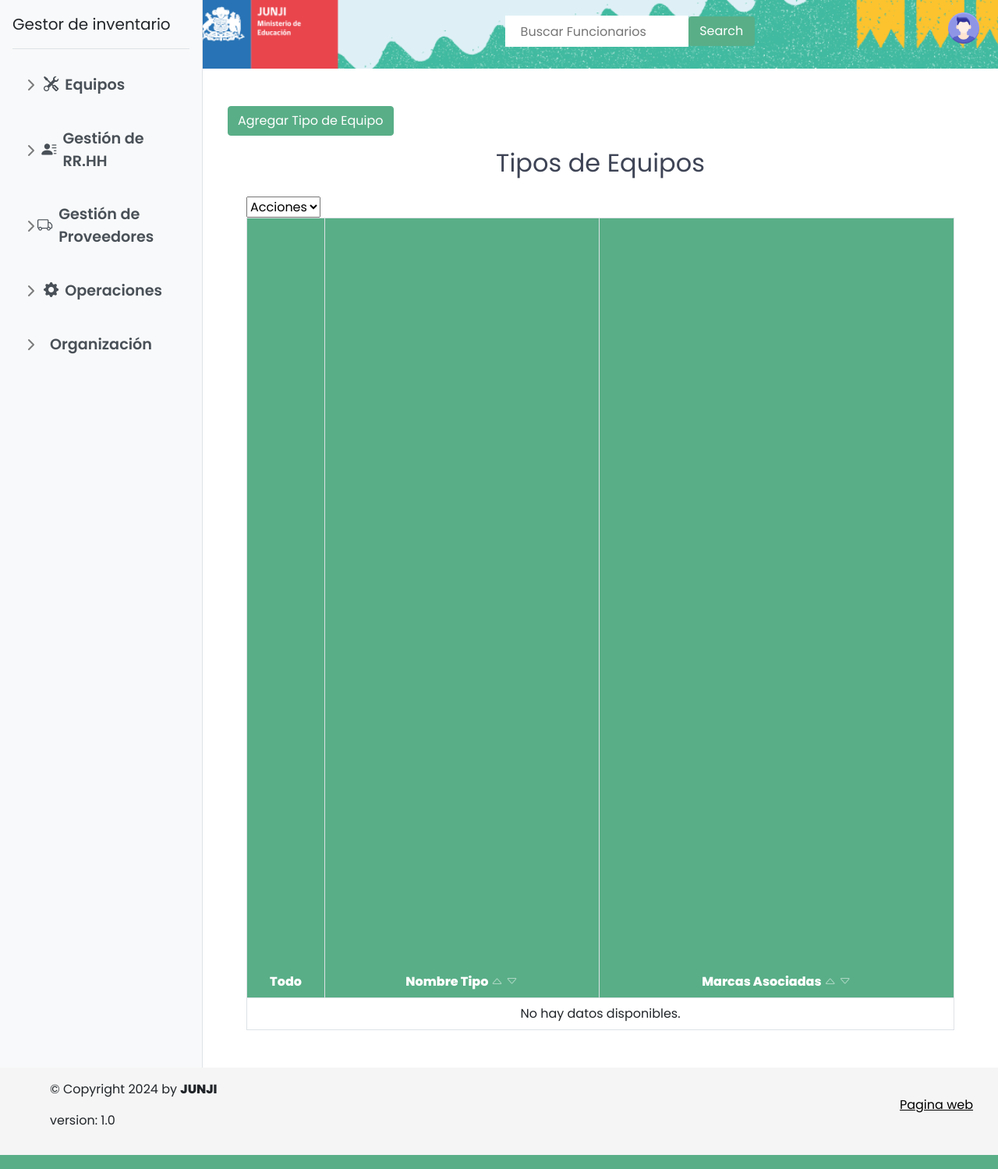
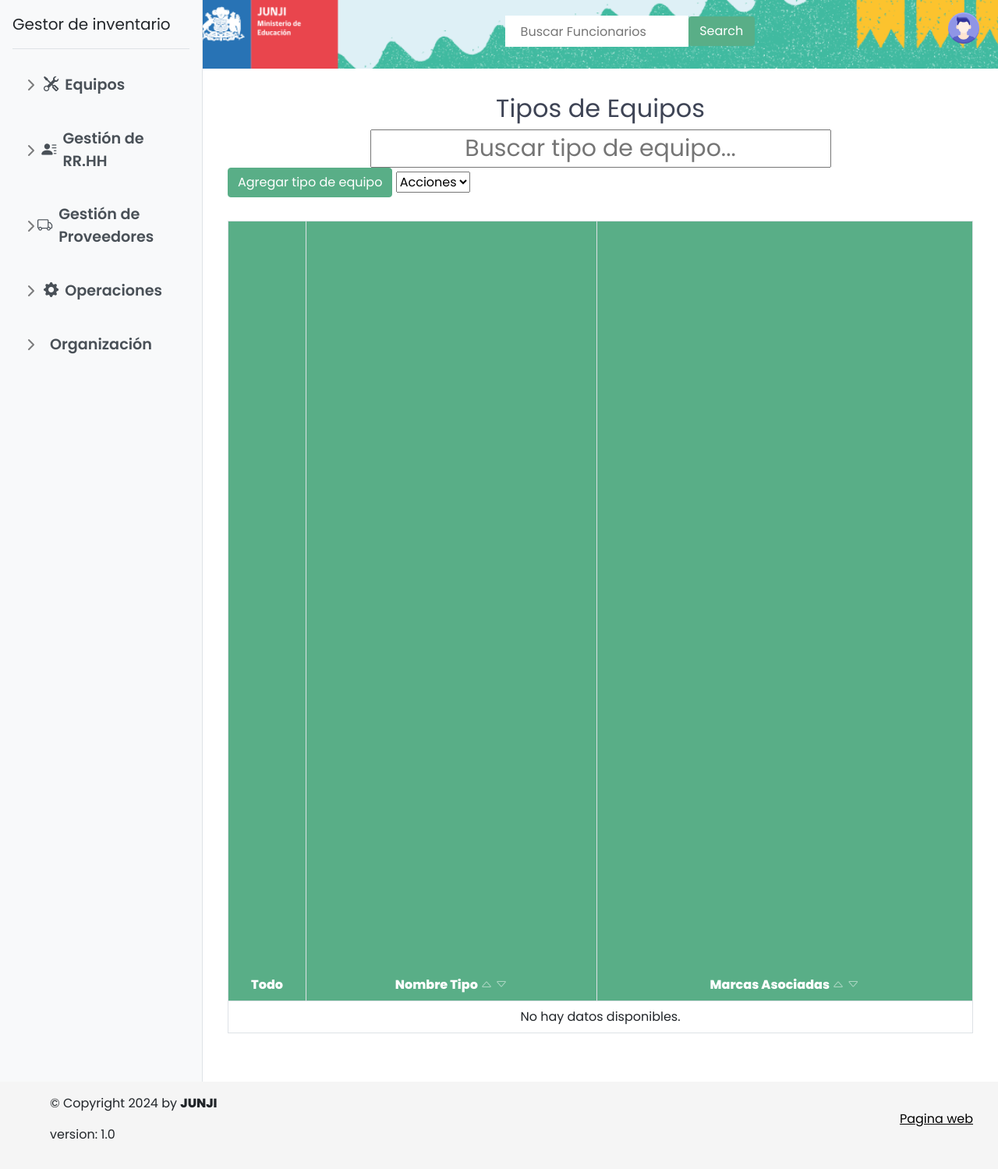
Before and after one commit to infocardenas/inventario-junji, a Python web app: template Flask/app/templates/Equipo/tipo_equipo.html in a window 1280 px wide. Shown: the whole page at 78% size. Run offline with Jinja, Linux system fonts and the light colour scheme; the template is opened without the code that fills it, so the values that code supplies are empty; some libraries are stand-ins or nearby versions.

Commit message:
style: estiliza la página siguiendo el formato de funcionario y asignaciones

```diff
--- a/Flask/app/templates/Equipo/tipo_equipo.html
+++ b/Flask/app/templates/Equipo/tipo_equipo.html
@@ -3,12 +3,7 @@
 {% from 'funciones_macro.html' import paginacion %}
 
 <div class="row">
-    <div class="col-md-12">
-        <!-- Botón para agregar Tipo de Equipo -->
-        <button type="button" class="btn btn-primary my-3" data-bs-toggle="modal" data-bs-target="#addTipoEquipoModal">
-            Agregar Tipo de Equipo
-        </button>
-
+    <div class="col">
         <!-- Modal para crear Tipo de Equipo -->
         <div class="modal fade" id="addTipoEquipoModal" tabindex="-1" aria-labelledby="addTipoEquipoLabel" aria-hidden="true">
             <div class="modal-dialog modal-lg">
@@ -97,9 +92,18 @@
             </div>
         </div>
 
-        <div class="container">
-            <h2 class="mb-4">Tipos de Equipos</h2>
+        <div>
+            <h2>Tipos de Equipos</h2>
             <div class="table-toolbar">
+                <!-- Barra de búsqueda -->
+                <div style="display: flex; justify-content: center;">
+                    <input name="palabra" type="text" class="search-box" placeholder="Buscar tipo de equipo..."
+                        id="buscador" onkeyup="busqueda('myTableBody')" />
+                </div>
+                <!-- Botón para agregar Tipo de Equipo -->
+                <button type="button" class="btn btn-primary" data-bs-toggle="modal" data-bs-target="#addTipoEquipoModal">
+                    Agregar tipo de equipo
+                </button>
                 <select class="actions-select">
                     <option value="" selected disabled>Acciones</option>
                     <option value="edit">Editar</option>
@@ -107,7 +111,7 @@
                 </select>
             </div>
             <div class="table-responsive">
-                <table class="table table-striped table-bordered">
+                <table class="table table-striped table-bordered" style="margin: 30px 0">
                     <thead class="col-md-12">
                         <tr>
                             <th class="checkbox-column" onclick="toggleSelectAll()">Todo</th>
@@ -118,7 +122,8 @@
                     <tbody id="myTableBody">
                         {% if tipo_equipo %}
                         {% for tipoe in tipo_equipo %}
-                        <tr data-id="{{ tipoe.idTipo_equipo }}" data-nombre="{{ tipoe.nombreTipo_equipo }}" data-marcas="{{ tipoe.marcas }}">
+                        <tr data-id="{{ tipoe.idTipo_equipo }}" data-nombre="{{ tipoe.nombreTipo_equipo }}"
+                            data-marcas="{{ tipoe.marcas }}">
                             <td class="checkbox-column">
                                 <input type="checkbox" class="checkbox-table row-checkbox">
                             </td>
```
